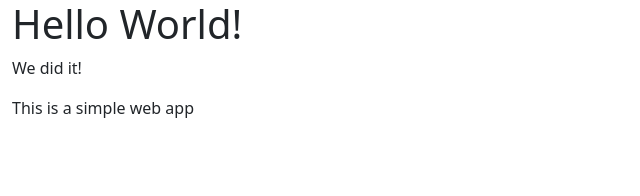
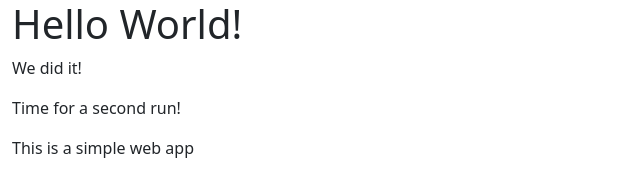
Before and after one commit to bbayrakt/webapp, a website built with webpack: page src/index.html in a window 1280 px wide. Shown: the whole page, without its empty margins (0-640 px from the left). Built offline with nearby package versions, Linux system fonts and the light colour scheme.

Commit message:
Update index again

```diff
--- a/src/index.html
+++ b/src/index.html
@@ -14,6 +14,7 @@
       <div class="row">
         <h1>Hello World!</h1>
         <p>We did it!</p>
+        <p>Time for a second run!</p>
         <p>This is a simple web app</p>
       </div>
     </div>
```
